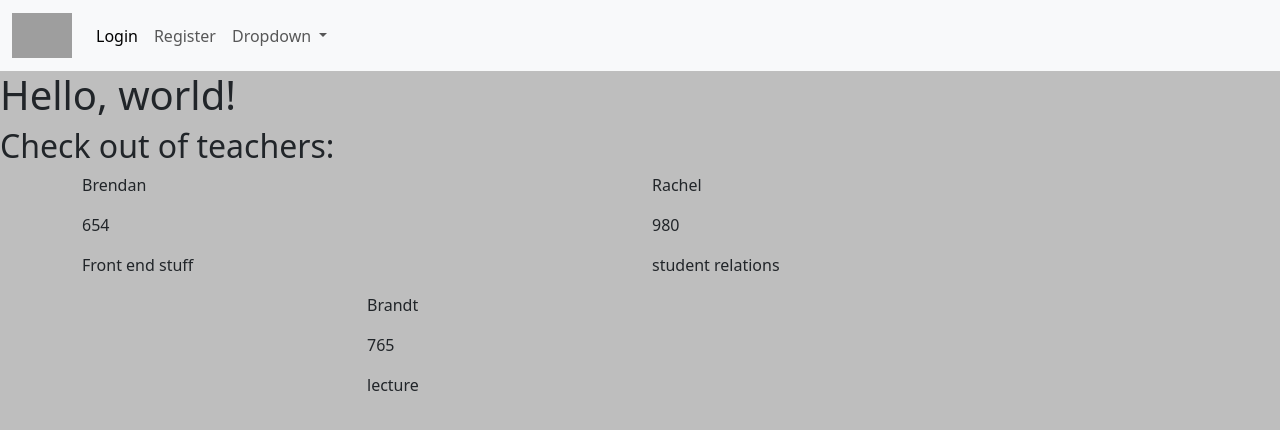
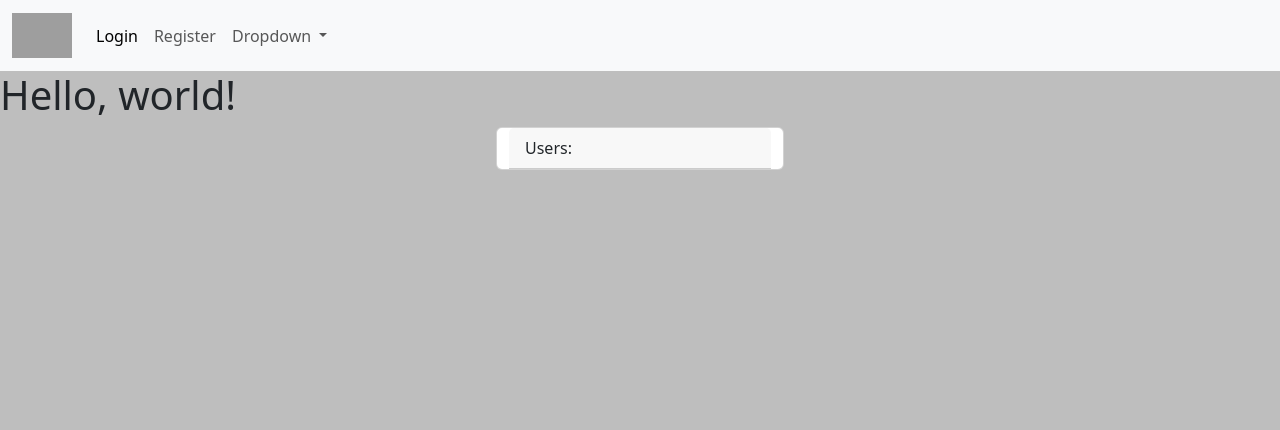
Before and after one commit to Brandt-C/Clutch-120-wk5-day1, a Flask app: page / in a window 1280 px wide. Shown: the top 430 px of the page. Run offline with Flask 3, Linux system fonts and the light colour scheme; some libraries are stand-ins or nearby versions; grey boxes are pictures that could not be loaded.

Commit message:
week 2 day1 flask

```diff
--- a/app/__init__.py
+++ b/app/__init__.py
@@ -8,6 +8,7 @@ from .ig.routes import ig
 from .models import db, User
 from flask_migrate import Migrate
 from flask_login import LoginManager
+from flask_moment import Moment
 
 app = Flask(__name__)
 
@@ -27,6 +28,8 @@ login.init_app(app)
 
 login.login_view = 'auth.login'
 
+moment = Moment(app)
+
 app.register_blueprint(auth)
 app.register_blueprint(ig)
 
--- a/app/ig/ig_templates/feed.html
+++ b/app/ig/ig_templates/feed.html
@@ -14,7 +14,7 @@
           <h5 class="card-title">{{p.title}}</h5>
           <p class="card-text">{{p.body}}</p>
           <p class="card-text">{{p.author.username}}</p>
-          <p class="card-text">{{p.date_created}}</p>
+          <p class="card-text">{{ moment(p.date_created).fromNow() }}</p>
         </div>
       </div>
     {% endfor %}
--- a/app/ig/ig_templates/post.html
+++ b/app/ig/ig_templates/post.html
@@ -13,7 +13,7 @@
             <h5 class="card-title">{{p.title}}</h5>
             <p class="card-text">{{p.body}}</p>
             <p class="card-text">{{p.author.username}}</p>
-            <p class="card-text">{{p.date_created}}</p>
+            <p class="card-text">{{ moment(p.date_created).fromNow() }}</p>
 
             {% if p.user_id == current_user.id %}
             <a href="/post/update/{{p.id}}" class="btn btn-warning">Update</a>
--- a/app/routes.py
+++ b/app/routes.py
@@ -1,36 +1,24 @@
 from app import app
 
 from flask import render_template
+from .models import User
+from flask_login import current_user
 
 @app.route('/')
 def land():
-    teachers = [
-        {
-            'name': 'Brendan',
-            'subject': 'Front end stuff',
-            'age' : 654
-        },
-        {
-            'name' : 'Rachel',
-            'subject': 'student relations',
-            'age' : 980
-        },
-        {
-            'name' : 'Brandt',
-            'subject': 'lecture',
-            'age' : 765
-        }
-    ]
-    return render_template('index.html', teach_list=teachers)
+    user_list = User.query.all()
+    follow_set = set()
 
-@app.route('/home')
-def home():
-    return {
-        'Welcome home': 'there is no place like here'
-    }
+    if current_user.is_authenticated:
+        users_following = current_user.following.all()
+        for u in users_following:
+            follow_set.add(u.id)
+        for x in user_list:
+            if x.id in follow_set:
+                x.flag = True
 
-@app.route('/test')
-def test():
-    return {
-        'Is this mic on?': 'is this function working????'
-    }
+    print(user_list, '\n', follow_set)
+
+
+
+    return render_template('index.html', u_list=user_list)
--- a/app/templates/base.html
+++ b/app/templates/base.html
@@ -2,6 +2,7 @@
 <html lang="en">
 
 <head>
+    {{ moment.include_moment() }}
     <meta charset="utf-8">
     <meta name="viewport" content="width=device-width, initial-scale=1">
     <title>FLASK</title>
--- a/app/templates/index.html
+++ b/app/templates/index.html
@@ -1,22 +1,48 @@
-
 {% extends 'base.html' %}
 {% block content %}
-    <h1>Hello, world!</h1>
-    <h2> Check out of teachers:</h2>
-    <div class="container">
+<h1>Hello, world!</h1>
 
-        <div class="row justify-content-center">
+<div class="container">
 
-            {% for t in teach_list %}
+    <div class="row justify-content-center">
+        <div class="card" style="width: 18rem;">
+            <div class="card-header">
+                Users:
+            </div>
+            <ul class="list-group list-group-flush"></ul>
 
-            <div class="col-6">
-                <p>{{t.name}}</p>
-                <p>{{t.age}}</p>
-                <p>{{t.subject}}</p>
-            </div>
+
+
+            {% for u in u_list %}
+
+
+            {% if u.username == current_user.username %}
+            {% elif u.flag %}
+
+            <li class="list-group-item">{{u.username}}</li>
+            <a href="/unfollow/{{u.id}}" class="btn btn-danger">UNFollow {{u.username}}!</a>
+
+            {% else %}
+            <li class="list-group-item">{{u.username}}</li>
+            <a href="/follow/{{u.id}}" class="btn btn-success">Follow {{u.username}}!</a>
+
+            {% endif %}
+
+
+
             {% endfor %}
 
 
+
+            </ul>
+
+
+
+
+
         </div>
+
+
     </div>
+</div>
 {% endblock %}
--- a/requirements.txt
+++ b/requirements.txt
@@ -5,6 +5,7 @@ colorama==0.4.6
 Flask==2.3.2
 Flask-Login==0.6.2
 Flask-Migrate==4.0.4
+Flask-Moment==1.0.5
 Flask-SQLAlchemy==3.0.3
 Flask-WTF==1.1.1
 greenlet==2.0.2
@@ -12,6 +13,7 @@ itsdangerous==2.1.2
 Jinja2==3.1.2
 Mako==1.2.4
 MarkupSafe==2.1.3
+packaging==23.1
 psycopg2==2.9.6
 python-dotenv==1.0.0
 SQLAlchemy==2.0.16
```
Also changed, not shown: app/ig/routes.py (+37 -2 lines), app/models.py (+48 -1 lines).
